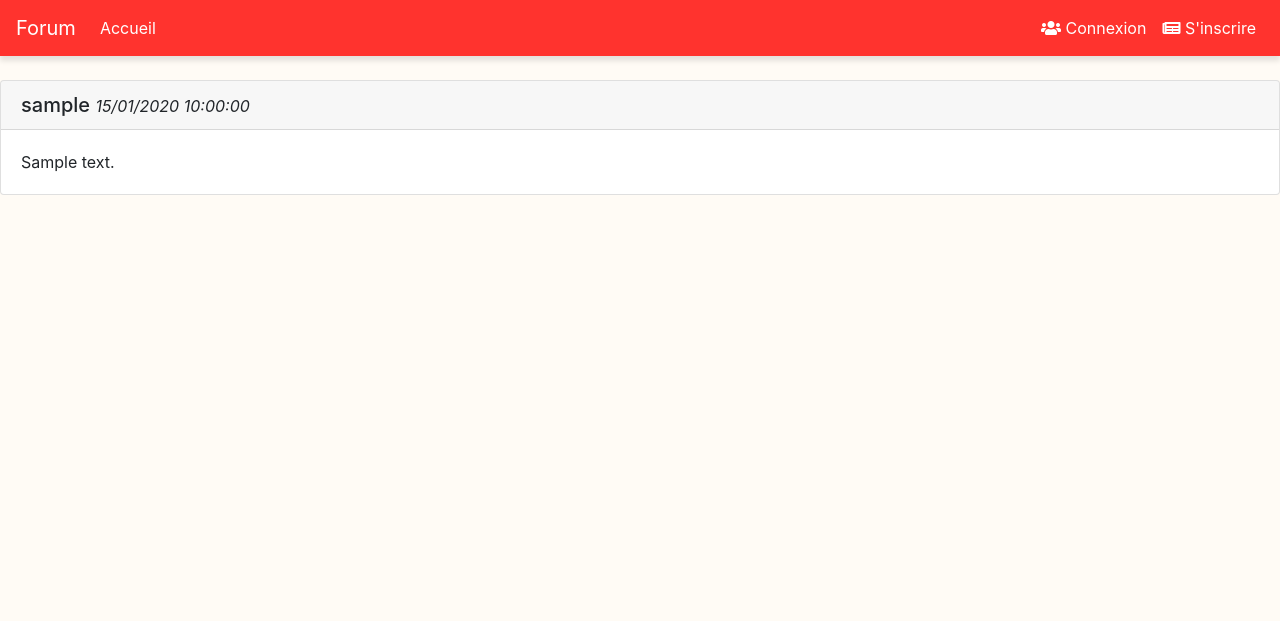
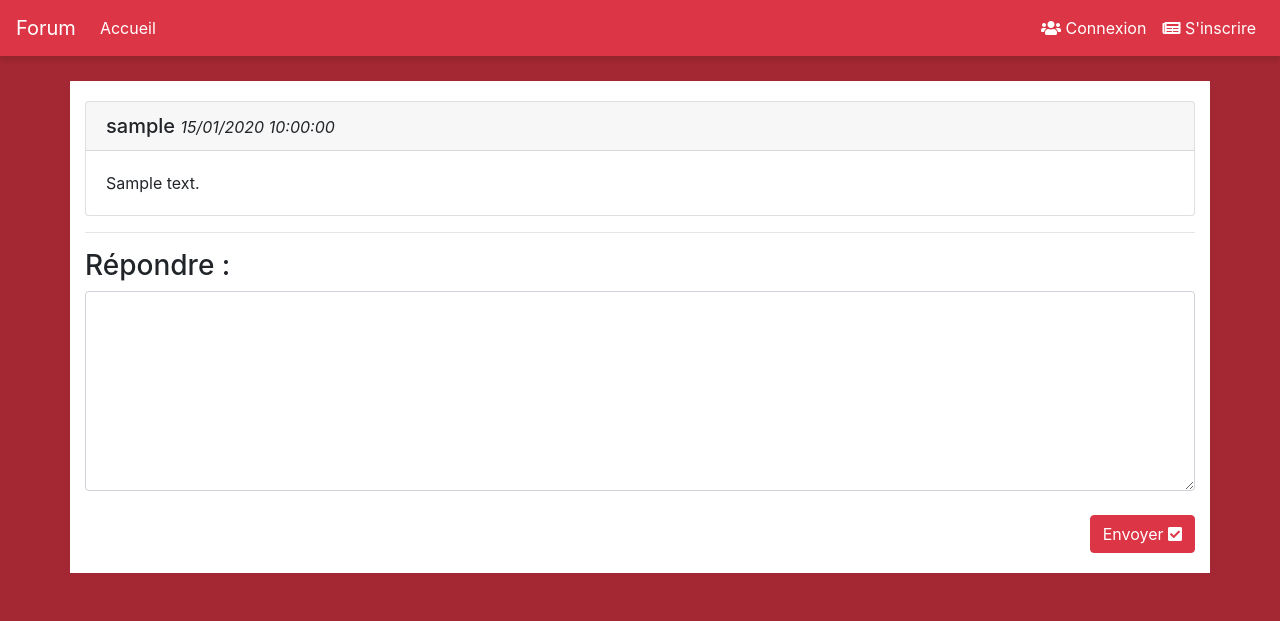
Before and after one commit to MehdiBenbahri/Projet, a PHP site: page /view/topic?=1 in a window 1280 px wide. Shown: the top 621 px of the page. Run offline with PHP 8.4, Linux system fonts and the light colour scheme; tables that the repository leaves empty or names only in its code hold one stand-in row (values such as "Sample post"); some libraries are stand-ins or nearby versions.

Commit message:
-Mise en place de la création de forum -Mise en place des réponses dans les topics -ReStyling du forum

```diff
--- a/css/style.css
+++ b/css/style.css
@@ -1,13 +1,13 @@
 /* Css du site */
 body{
-    background-color : #fffbf5 !important;
+    background-color : #a42833 !important;
 }
 /*Met la couleur en rouge #ff332e*/
 .rouge{
-    color : #ff332e;
+    color : #dc3545;
 }
 .bgRouge{
-    background-color : #ff332e !important;
+    background-color : #dc3545 !important;
 
 }
 /*Centre l'élément*/
@@ -68,4 +68,21 @@ body{
     float: none;
     margin: 0 auto;
     max-width: 500px !important;
+    background-color : white !important;
 }
+.cote{
+    background-color: white !important;
+
+    padding-top : 20px;
+    padding-bottom: 20px;
+}
+.textareaForum{
+    height: 200px !important;
+}
+.droite{
+    right : 0;
+    float: right;
+}
+.noShow{
+    display : none;
+}
--- a/index.php
+++ b/index.php
@@ -22,7 +22,7 @@ $bdd = new connectDB("localhost","root","bdd_projet","");
  * Dev : Mehdi Ben Bahri
  */
 
-$accueilurl = array('','accueil', 'profil', 'contact', 'mentions-legal','signIn','signUp','control_validCo','control_validIns','control_deco');
+$accueilurl = array('','accueil', 'profil', 'contact', 'mentions-legal','signIn','signUp','control_validCo','control_validIns','control_deco','control_validTop','control_addRep');
 $actual_url = "http://$_SERVER[HTTP_HOST]$_SERVER[REQUEST_URI]";
 $actual_url = explode("/", $actual_url);
 
@@ -40,11 +40,11 @@ for ($i = 0; $i < count($actual_url); $i++) {
 }
 
 require "view/navBar.php";
+
 //Si premier Attribut est dans l'url :
 if (in_array($premierAtribut, $accueilurl)) {
 
     /*On regarde si il ne demande pas un controlleur */
-
     if ($premierAtribut === ""){
         //si il y a rien on ramène à la page d'accueil.
         require "controller/control_listeForum.php";
@@ -53,13 +53,13 @@ if (in_array($premierAtribut, $accueilurl)) {
     else if(strlen($premierAtribut)>7){
         /*Vérification pour les controller*/
         if (substr($premierAtribut,0,7) === "control"){
+            //c'est un controlleur
 
-            //c'est un controlleur
             require "controller/". $premierAtribut .".php";
 
         }
         else{
-            echo $premierAtribut;
+
             require 'view/page404.php';
         }
     }
@@ -76,12 +76,13 @@ if (in_array($premierAtribut, $accueilurl)) {
 }else {
     $topicId = (int) filter_var($premierAtribut, FILTER_SANITIZE_NUMBER_INT);
     if (is_int($topicId)){
-        $topicId = substr($premierAtribut,-1);
+
         require "controller/control_listTopic.php";
 
 
     }
     else{
+
         //si il y a rien on ramène à la page d'accueil.
         require 'view/page404.php';
     }
--- a/view/accueil.php
+++ b/view/accueil.php
@@ -2,9 +2,10 @@
     <div class="row">
         <div class="col-sm">
         </div>
-        <div class="col-12">
+        <div class="col-12 cote">
             <?php
             require "view/table_forum.php";
+            require "view/postTopic.php";
             ?>
 
         </div>
@@ -12,3 +13,5 @@
         </div>
     </div>
 </div>
+<br>
+<br>
--- a/view/header.php
+++ b/view/header.php
@@ -4,6 +4,8 @@
     <title>Forum</title>
     <meta charset="utf-8">
     <meta name="viewport" content="width=device-width, initial-scale=1">
+
+    <link rel="icon" type="image/png" href="https://www.additioapp.com/wp-content/uploads/2017/04/cropped-favicon.png" />
     <link rel="stylesheet" type="text/css" href="css/style.css">
 
     <link rel="stylesheet" href="https://stackpath.bootstrapcdn.com/bootstrap/4.1.3/css/bootstrap.min.css" integrity="sha384-MCw98/SFnGE8fJT3GXwEOngsV7Zt27NXFoaoApmYm81iuXoPkFOJwJ8ERdknLPMO" crossorigin="anonymous">
--- a/view/navBar.php
+++ b/view/navBar.php
@@ -1,6 +1,6 @@
 
 
-<nav class="navbar navbar-expand-lg navbar-danger bg-danger" style="background: #ff332e !important;">
+<nav class="navbar navbar-expand-lg navbar-danger bg-danger">
     <a class="navbar-brand" href="accueil" style="color : white !important;">Forum</a>
     <button class="navbar-toggler" type="button" data-toggle="collapse" data-target="#navbarSupportedContent" aria-controls="navbarSupportedContent" aria-expanded="false" aria-label="Toggle navigation">
         <span class="navbar-toggler-icon"></span>
--- a/view/topic.php
+++ b/view/topic.php
@@ -1,15 +1,37 @@
+<div class="container">
+    <div class="row">
+        <div class="col-sm">
+        </div>
+        <div class="col-12 cote">
             <?php
-    foreach ($info as $i){
+            foreach ($info as $i) {
                 ?>
                 <div class="card">
-            <h5 class="card-header"><?php echo $i['username']; ?>  <small><i><?php echo date("d/m/Y H:i:s",strtotime($i['date'])) ?></i></small></h5>
+                    <h5 class="card-header"><?php echo $i['username']; ?>
+                        <small><i><?php echo date("d/m/Y H:i:s", strtotime($i['date'])) ?></i></small>
+                    </h5>
 
                     <div class="card-body">
                         <p class="card-text"><?php echo $i['message']; ?></p>
                     </div>
                 </div>
+                <hr>
                 <?php
             }
+            ?>
+            <h3>Répondre : </h3>
+            <form method="post" action="control_addRep">
 
+                <textarea name="text" class="form form-control textareaForum"></textarea>
+                <br>
 
-?>
+                <input class="noShow" type="text" name="idTopic" value="<?php echo $topicId ?>">
+                <button type="Submit" class="btn btn-danger droite">Envoyer <i class="fas fa-check-square"></i></button>
+            </form>
+        </div>
+        <div class="col-sm">
+        </div>
+    </div>
+</div>
+<br>
+<br>
```
Also changed, not shown: controller/control_addRep.php (added, +21 -0 lines), controller/control_validTop.php (added, +25 -0 lines), model/bdd.php (+46 -0 lines), view/postTopic.php (added, +9 -0 lines). Lines whose indentation alone changed are shown as unchanged.
